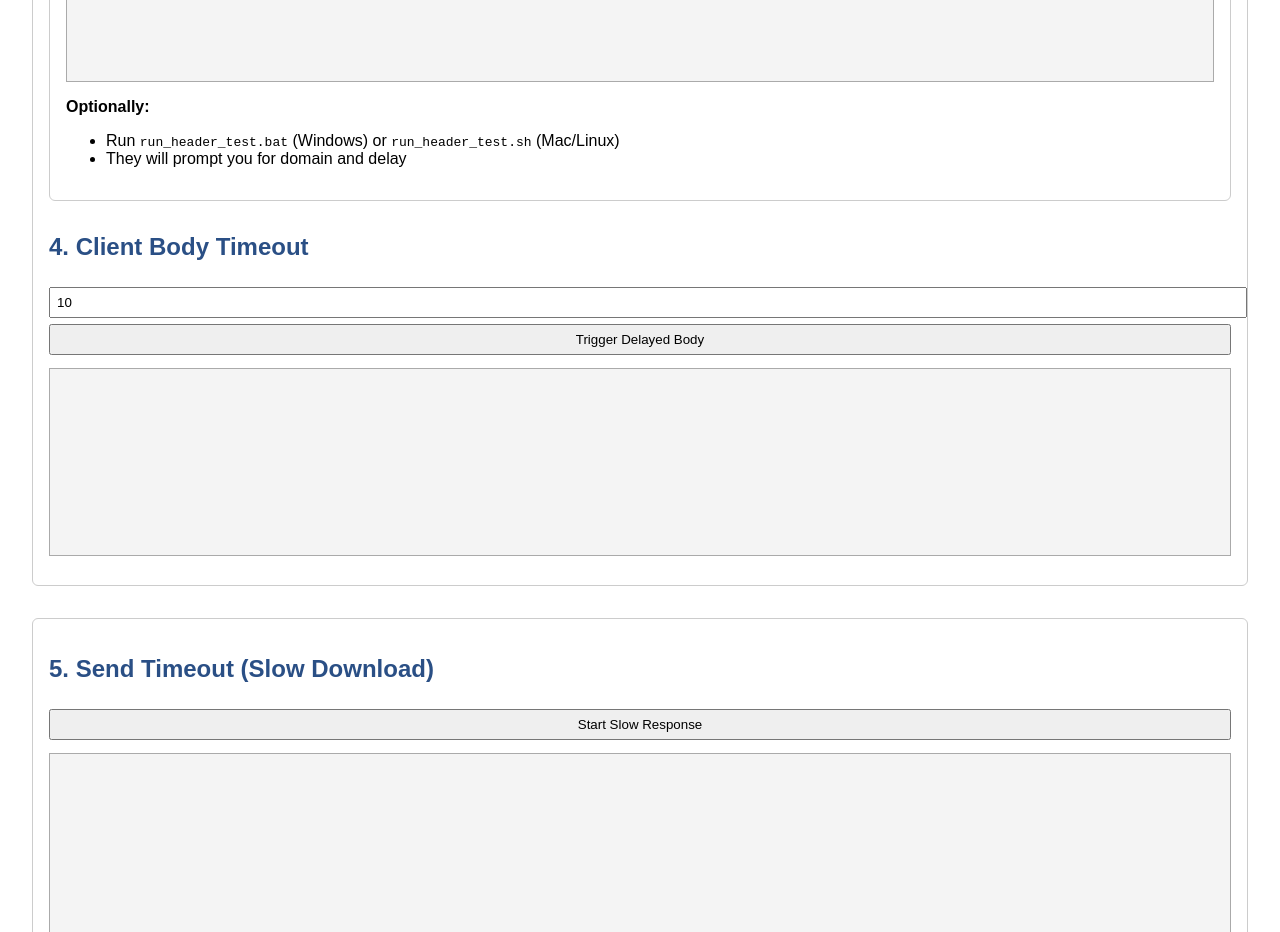
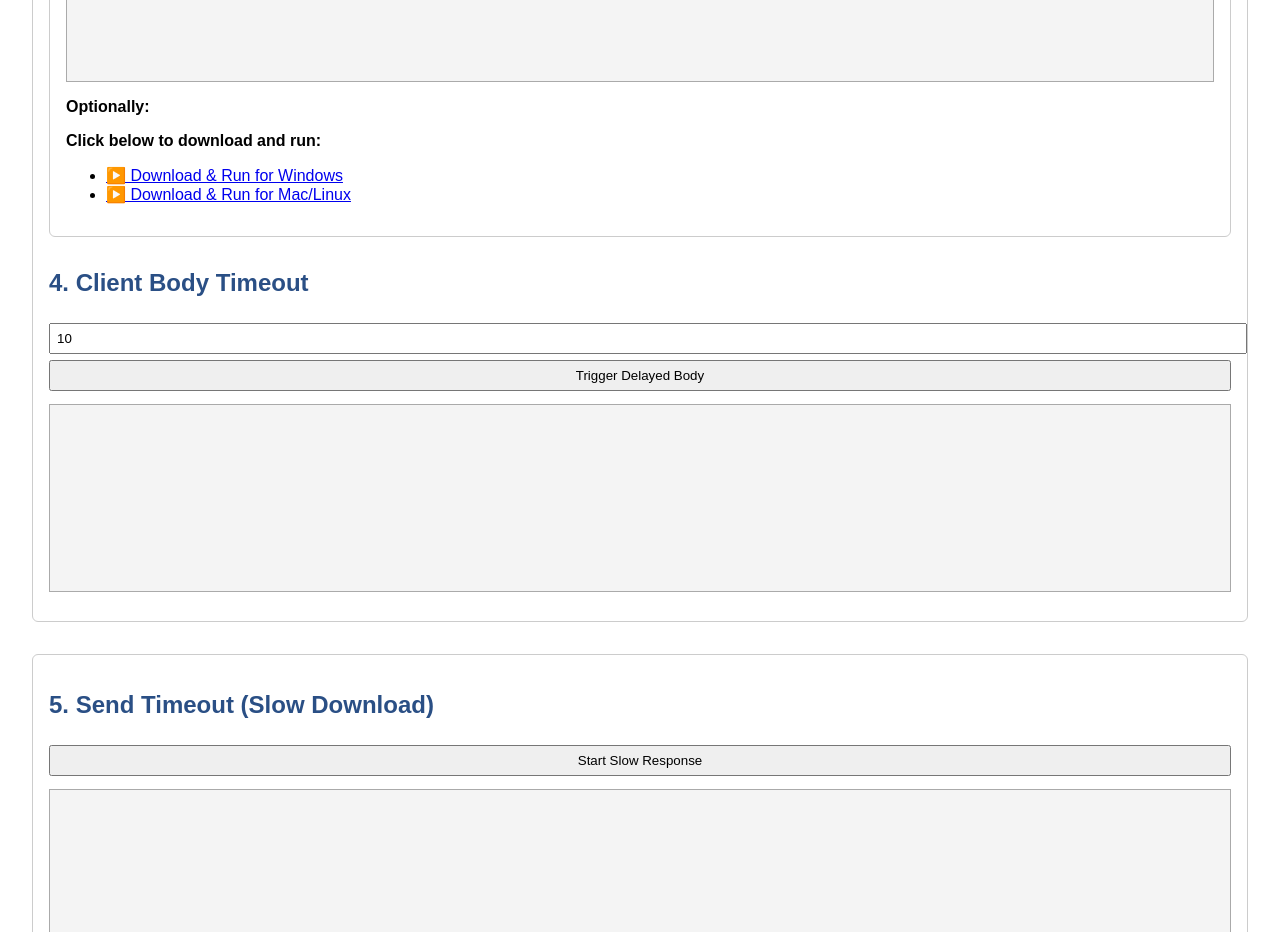
Before and after one commit to rachelvuuu/originSource, a plain HTML site: page index.html in a window 1280 px wide. Shown: the part 1340-2272 px from the top of the page. Drawn offline with Linux system fonts and the light colour scheme.

Commit message:
Update Client Header Timeout: Allow to download file

```diff
--- a/index.html
+++ b/index.html
@@ -41,9 +41,10 @@
   <button onclick="generateHeaderTest()">Show Test Command</button>
   <pre id="headerLog"></pre>
   <p><strong>Optionally:</strong></p>
+  <p><strong>Click below to download and run:</strong></p>
   <ul>
-    <li>Run <code>run_header_test.bat</code> (Windows) or <code>run_header_test.sh</code> (Mac/Linux)</li>
-    <li>They will prompt you for domain and delay</li>
+    <li><a href="run_header_test.bat" download>▶️ Download & Run for Windows</a></li>
+    <li><a href="run_header_test.sh" download>▶️ Download & Run for Mac/Linux</a></li>
   </ul>
 </div>
 
```
